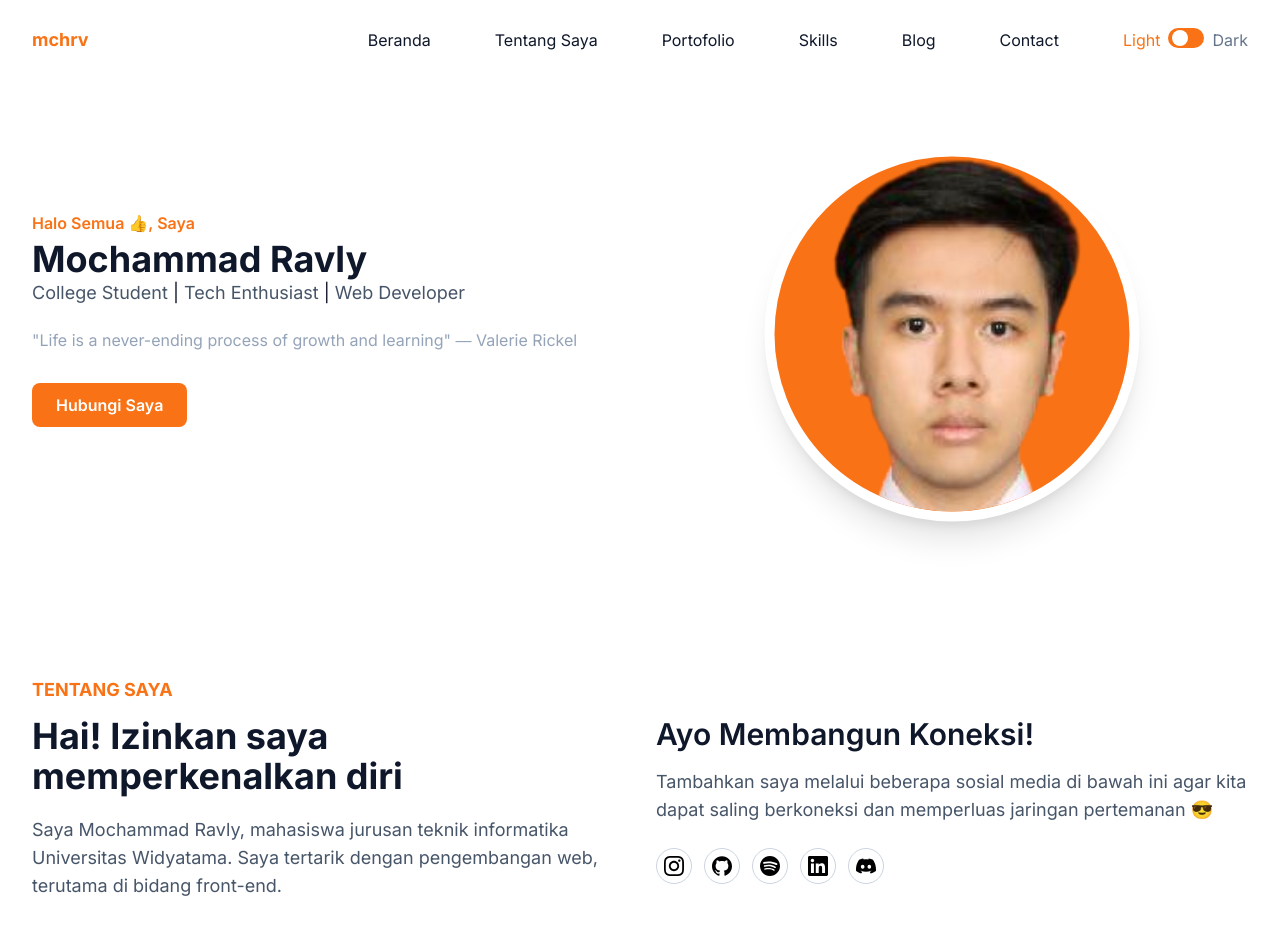
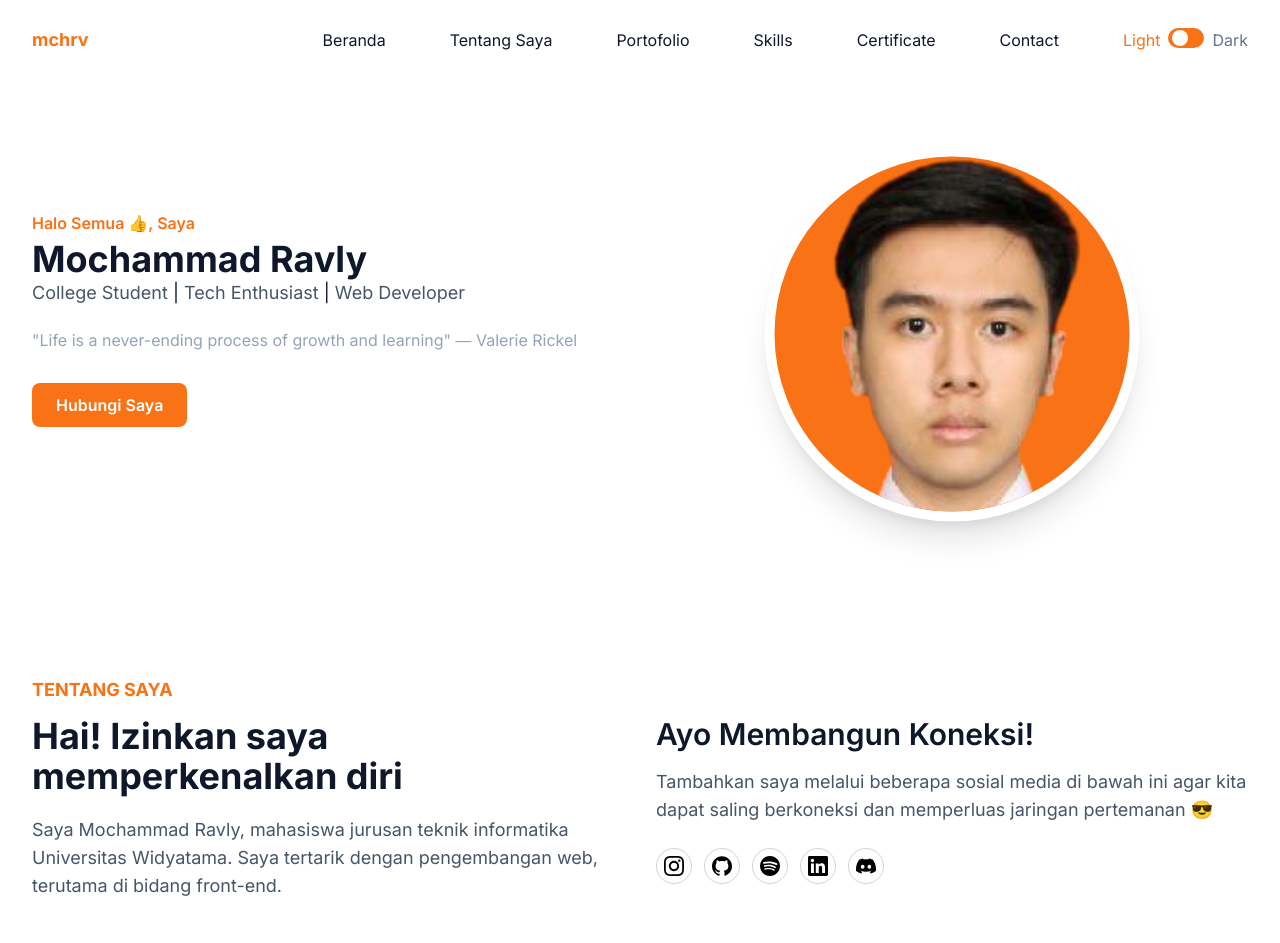
Before and after one commit to mch-rv/portofolio-tailwind-css, a website: page index.html in a window 1280 px wide. Shown: the top 943 px of the page. Drawn offline with Linux system fonts and the light colour scheme.

Commit message:
Adding Favicon + Crosschecking

```diff
--- a/index.html
+++ b/index.html
@@ -11,6 +11,7 @@
       href="https://fonts.googleapis.com/css2?family=Inter:wght@200;400;600;700;900&display=swap"
       rel="stylesheet" />
     <link href="./public/css/styles.css" rel="stylesheet" />
+    <link rel="icon" type="image/x-icon" href="./public/img/favicon.ico">
     <script>
       if (
         localStorage.theme === "dark" ||
@@ -63,7 +64,7 @@
                   >
                 </li>
                 <li class="group">
-                  <a href="#blog" class="mx-8 flex py-2 text-base text-dark hover:text-primary dark:text-white">Blog</a>
+                  <a href="#certificate" class="mx-8 flex py-2 text-base text-dark hover:text-primary dark:text-white">Certificate</a>
                 </li>
                 <li class="group">
                   <a href="#contact" class="mx-8 flex py-2 text-base text-dark hover:text-primary dark:text-white"
@@ -383,8 +384,8 @@
       </div>
     </section>
     <!-- Clients Section End-->
-    <!-- Blog Section Start -->
-    <section id="blog" class="bg-slate-100 pt-36 pb-32 dark:bg-dark">
+    <!-- Certificate Section Start -->
+    <section id="certificate" class="bg-slate-100 pt-36 pb-32 dark:bg-dark">
       <div class="container">
         <div class="w-full px-4">
           <div class="mx-auto mb-16 max-w-xl text-center">
@@ -502,7 +503,7 @@
         </div>
       </div>
     </section>
-    <!-- Blog Section End -->
+    <!-- Certificate Section End -->
     <!-- Contact Section Start -->
     <section id="contact" class="pt-36 pb-32 dark:bg-slate-800">
       <div class="container">
```
Also changed, not shown: public/img/favicon.ico (added).
